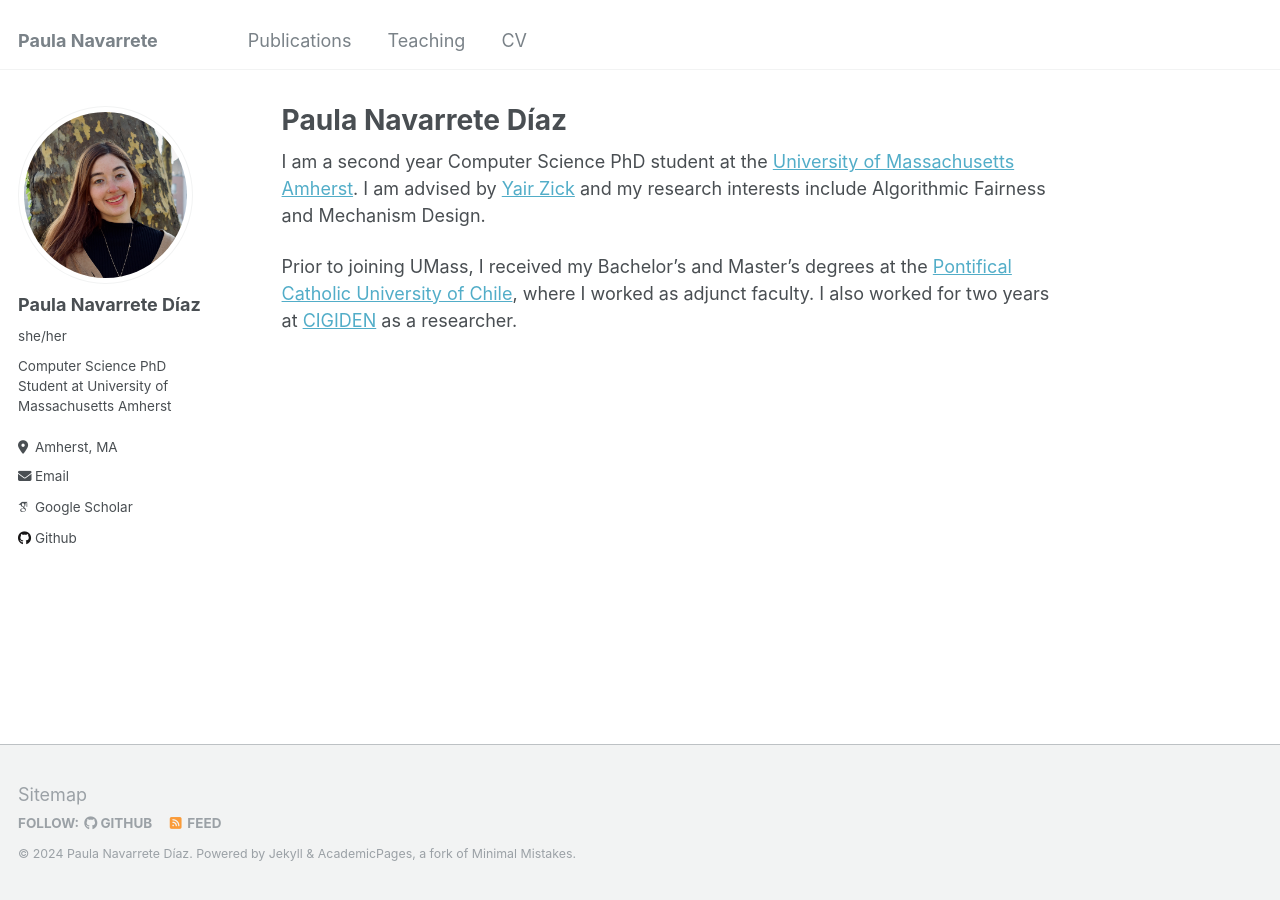
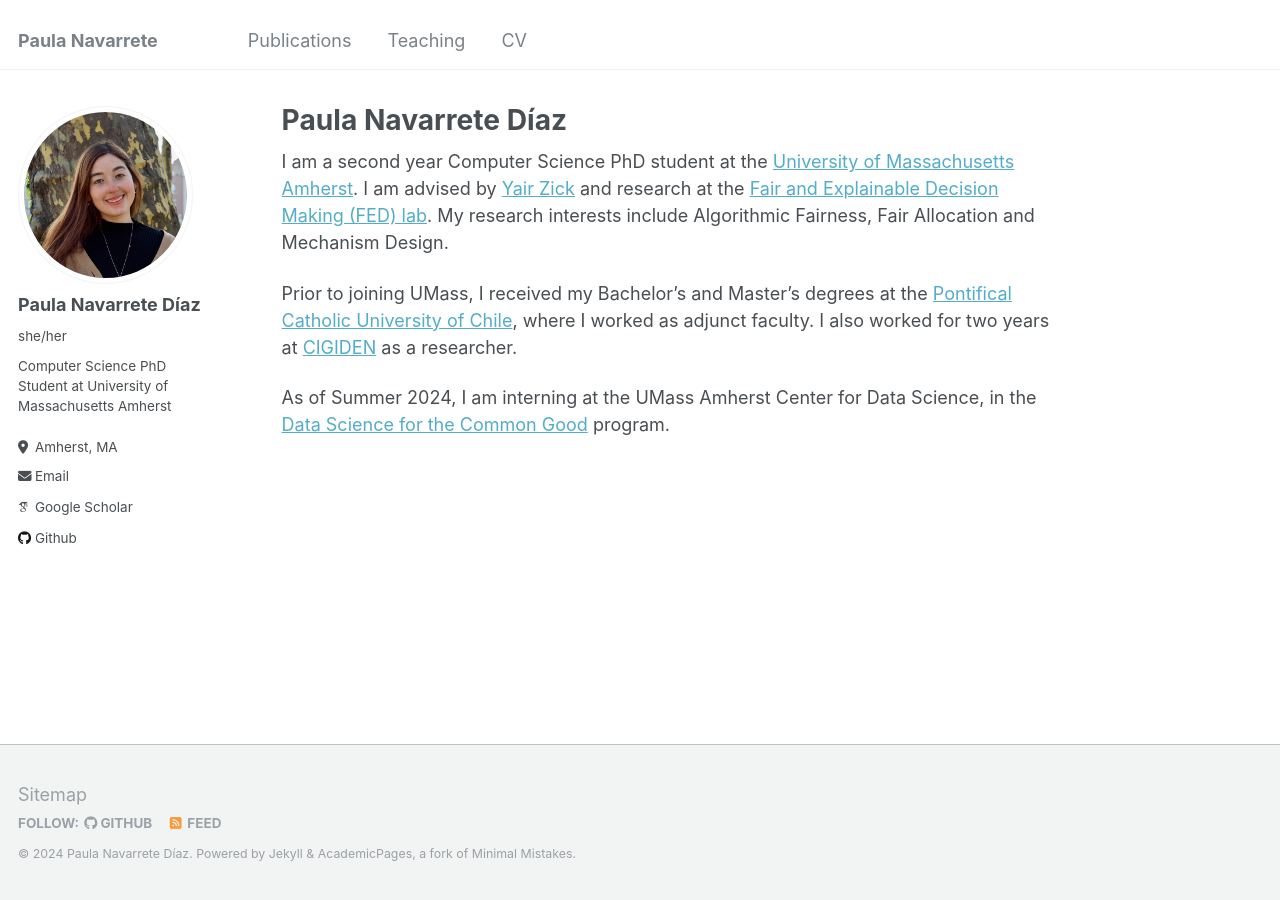
Before and after one commit to cheerstopaula/cheerstopaula.github.io, a Jekyll site: the page built from _pages/about.md, in a window 1280 px wide. Built offline with Jekyll 4.4.1, drawn with Linux system fonts in a browser that asks for light colours; some web fonts are replaced.

Commit message:
Update about.md

```diff
--- a/_pages/about.md
+++ b/_pages/about.md
@@ -7,6 +7,8 @@
   - /about.html
 ---
 
-I am a second year Computer Science PhD student at the [University of Massachusetts Amherst](https://www.cics.umass.edu). I am advised by [Yair Zick](https://people.cs.umass.edu/~yzick/) and my research interests include Algorithmic Fairness and Mechanism Design.
+I am a second year Computer Science PhD student at the [University of Massachusetts Amherst](https://www.cics.umass.edu). I am advised by [Yair Zick](https://people.cs.umass.edu/~yzick/) and research at the [Fair and Explainable Decision Making (FED) lab](https://people.cs.umass.edu/~yzick/people.html). My research interests include Algorithmic Fairness, Fair Allocation and Mechanism Design.
 
 Prior to joining UMass, I received my Bachelor's and Master's degrees at the [Pontifical Catholic University of Chile](https://www.ing.uc.cl/en/), where I worked as adjunct faculty. I also worked for two years at [CIGIDEN](https://www.cigiden.cl/en/) as a researcher.
+
+As of Summer 2024, I am interning at the UMass Amherst Center for Data Science, in the [Data Science for the Common Good](https://ds.cs.umass.edu/programs/ds4cg/ds4cg-team) program.
```
